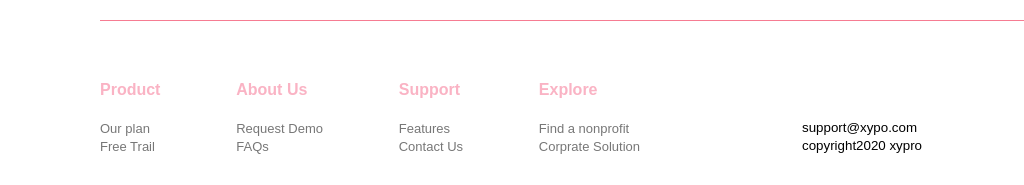
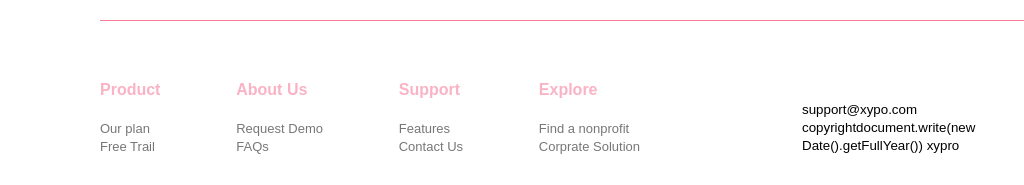
Before and after one commit to fcogboji/fcogbojidev, a plain HTML site: page index.html in a window 1280 px wide. Shown: the part 3544-3729 px from the top of the page, 0-1024 px from the left. Drawn offline with Linux system fonts and the light colour scheme; some packages are replaced by stand-ins of ours; a script that the page names is missing.

Commit message:
Update index.html

```diff
--- a/index.html
+++ b/index.html
@@ -197,7 +197,7 @@
           <div class="footer-infor">
             <div class="copyright-text">
               <small>support@xypo.com</small><br>
-              <small>copyright2020 xypro</small>
+              <small>copyrightdocument.write(new Date().getFullYear()) xypro</small>
             </div>
             <div class="footer-logo">
               <img src="images/logo.png">
```
